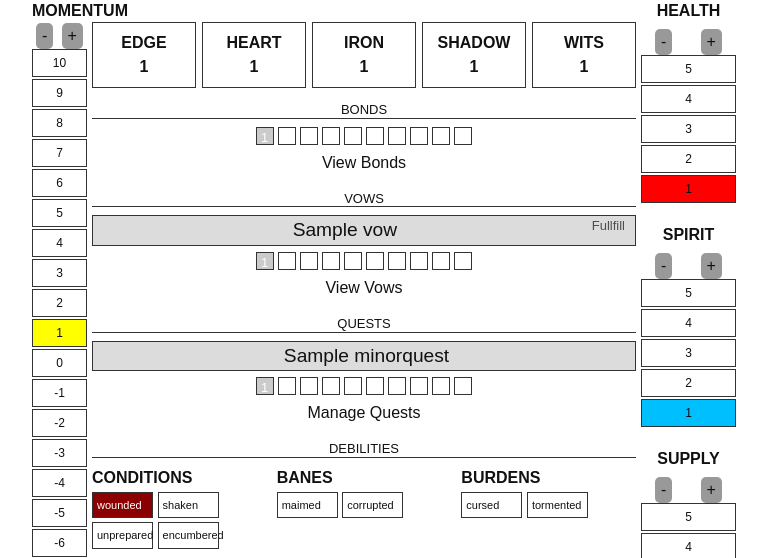
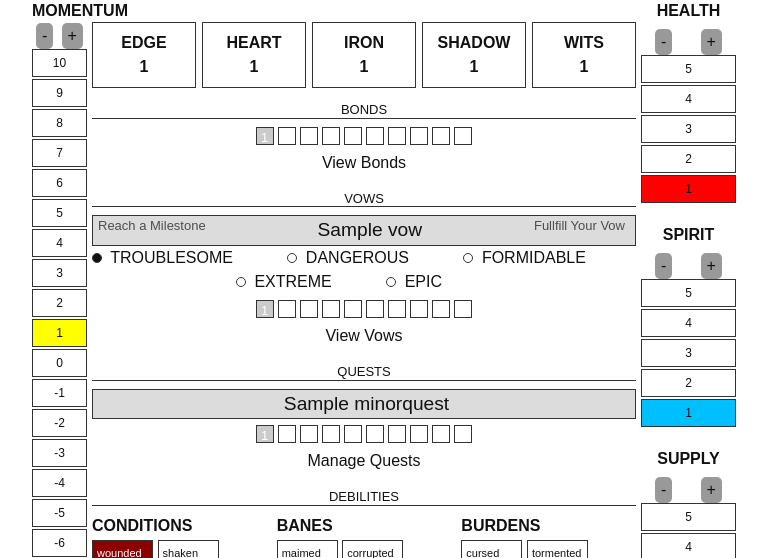
Before and after one commit to M-Pidlisnyi/Ironsworn, a Django app: page /characters/1/ in a window 1280 px wide. Shown: the part 311-869 px from the top of the page, without its empty margins (256-1023 px from the left). Run offline with Django 5.2, Linux system fonts and the light colour scheme; tables that the repository leaves empty hold one stand-in row (values such as "Sample post"); some libraries are stand-ins or nearby versions.

Commit message:
progress track increase

```diff
--- a/characters/models.py
+++ b/characters/models.py
@@ -99,6 +99,11 @@ class Vow(models.Model):
     def __str__(self):
         return f"{self.character.name} vowed to {self.title}"
 
+    def increase_progress(self):
+        """Marks the ticks corresponding to the difficulty rating and saves the object"""
+        self.progress += settings.TICK_PER_DIFFICULTY[self.difficulty]
+        self.save(update_fields=["progress"])
+
 class Bond(models.Model):
     """
     A narrative bond between a character and a person or community, created by making a Forge a Bond move.
@@ -148,7 +153,10 @@ class MinorQuest(models.Model):
     def __str__(self) -> str:
         return f"{self.type.capitalize()}: {self.title}"
 
-
+    def increase_progress(self):
+        """Marks the ticks corresponding to the difficulty rating and saves the object"""
+        self.progress += settings.TICK_PER_DIFFICULTY[self.difficulty]
+        self.save(update_fields=["progress"])
 
 class Debility(models.Model):
     """
@@ -187,7 +195,6 @@ class Debility(models.Model):
 
     class Meta:
         verbose_name_plural = "Debilities"
-
 
 class CharacterAsset(models.Model):
     """
--- a/characters/urls.py
+++ b/characters/urls.py
@@ -18,5 +18,6 @@ urlpatterns = [
     path('<int:char_id>/asset/<int:pk>/edit', views.CharacterAssetEditView.as_view(), name='character-asset-edit'),
     path('<int:char_id>/quest/add', views.NewMinorQuestView.as_view(), name="add-quest"),
     path('<int:char_id>/vows/', views.CharacterVowsListView.as_view(), name="vows-list"),
-    path('<int:char_id>/change/', views.change_resource, name="change-resource")
+    path('<int:char_id>/change/', views.change_resource, name="change-resource"),
+    path('<int:char_id>/progress', views.increase_progress, name="increase-progress"),
 ]
--- a/characters/views.py
+++ b/characters/views.py
@@ -400,3 +400,19 @@ def change_resource(request: HttpRequest, char_id:int):
     character.save(update_fields=[resource_name])
 
     return redirect("characters:character-sheet", char_id)
+
+def increase_progress(request: HttpRequest, char_id: int):
+    progress_type = request.GET.get("type", "")
+    obj_id = request.GET.get("id", False)
+
+    if not progress_type in {"vow", "journey", "fight"} :
+        return redirect("characters:character-sheet", char_id)
+
+    if progress_type == "vow":
+        vow = Vow.objects.get(id=obj_id)
+        vow.increase_progress()
+        return redirect("characters:character-sheet", char_id)
+    else:
+        quest = MinorQuest.objects.get(id=obj_id)
+        quest.increase_progress()
+        return redirect("characters:quests-list", char_id)
--- a/static/css/styles.css
+++ b/static/css/styles.css
@@ -196,6 +196,12 @@ label {
   font-size: small;
   float: right;
   padding-right: 10px;
+  opacity: .7;
+}
+
+.increase-progress-text{
+  font-size:  small;
+  float: left;
   opacity: .7;
 }
 
--- a/templates/characters/character_sheet.html
+++ b/templates/characters/character_sheet.html
@@ -72,9 +72,21 @@
         <h3>VOWS</h3>
         {% for vow in character.vows.all %}
 
-          <div class="vow" id="vow-{{vow.pk}}">
-            <div class="line vow-title">{{ vow.title }} <span class="fullfill-vow-text"><a href="#vow-{{vow.pk}}" class="ui-link">Fullfill</a></span></div>
-
+          <div class="vow" id="vow-{{vow.id}}">
+            <div class="line vow-title">
+              <span class="increase-progress-text">
+                <a href="{% url 'characters:increase-progress' character.id %}?type=vow&id={{vow.id}}#vow-{{vow.id}}" name="vow-{{vow.id}}" class="ui-link">Reach a Milestone</a>
+              </span>
+              {{ vow.title }}
+              <span class="fullfill-vow-text">
+                <a href="#vow-{{vow.id}}" class="ui-link">Fullfill Your Vow</a>
+                </span>
+            </div>
+            <div class="rank">
+              {% for r in difficulty_tracker %}
+                <span class="circle {% if vow.difficulty == forloop.counter %}filled{% endif %}"></span> <span class="difficulty-text">{{ r|upper }}</span>
+              {% endfor %}
+            </div>
             {% with filled_progress=vow.progress|div:4 partial_amount=vow.progress|modulo:4%}
               {% include "components/progress_track.html" %}
             {% endwith %}
```
Also changed, not shown: ironsworn/settings.py (+9 -0 lines), templates/characters/minorquest_list.html (+14 -2 lines).
